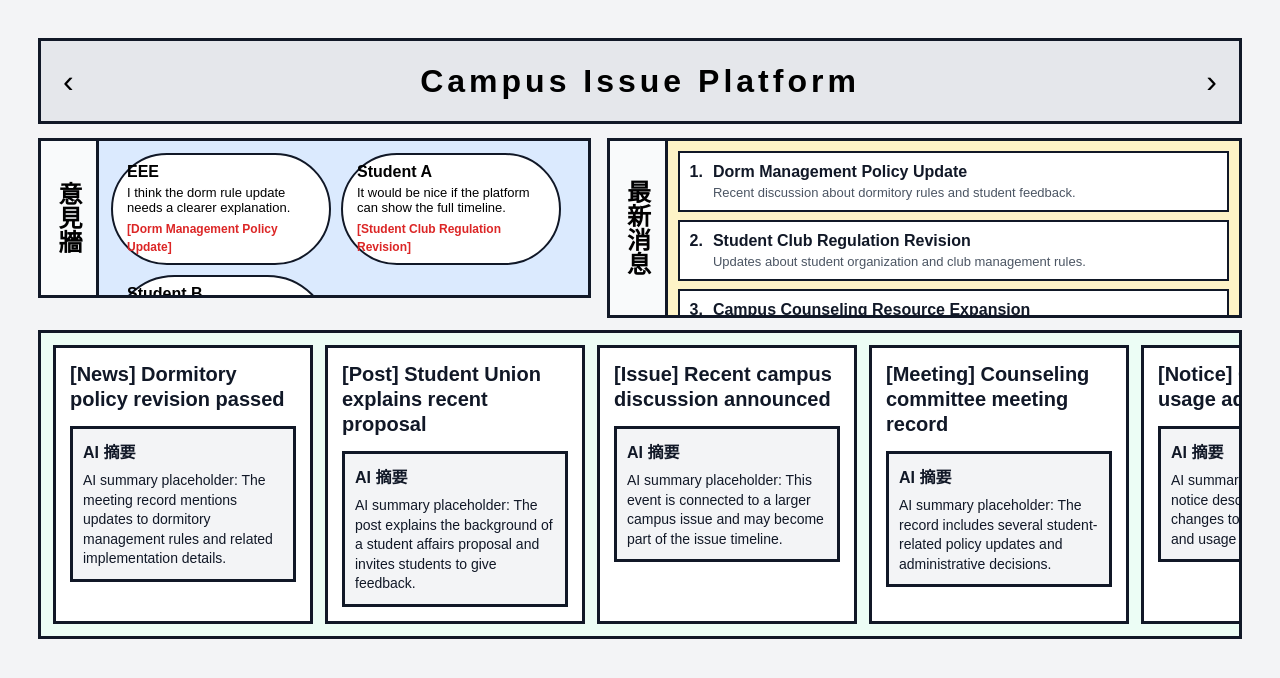
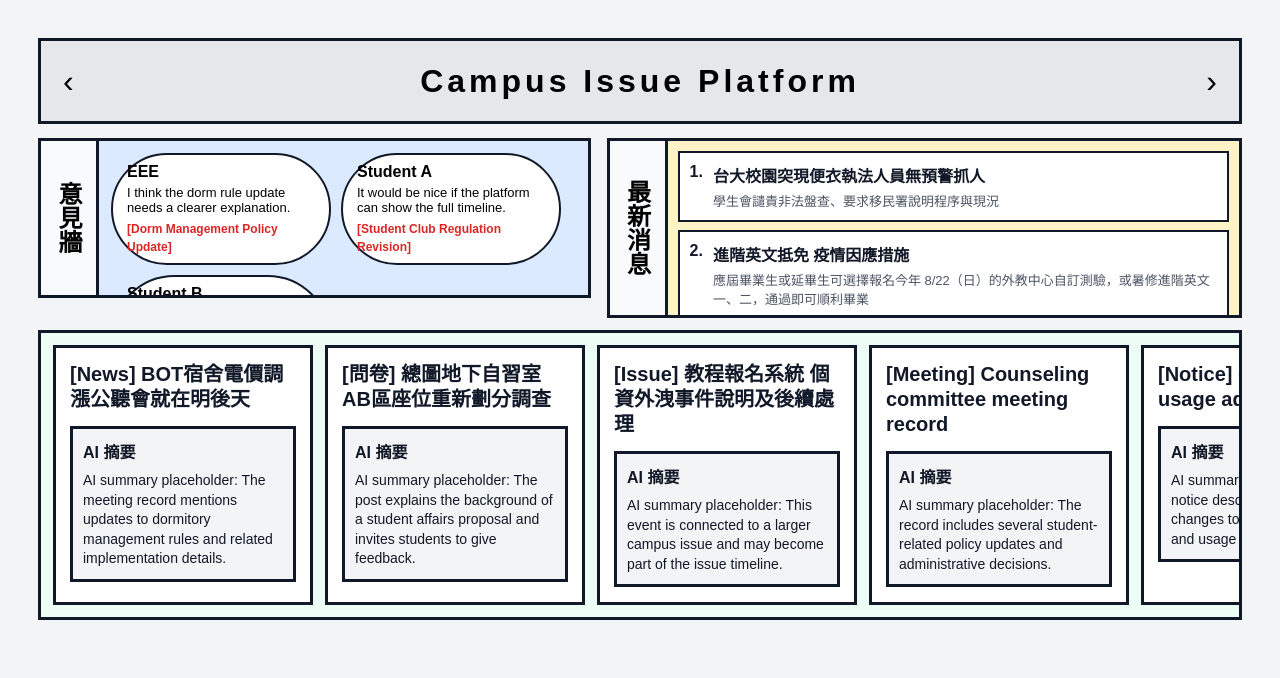
Before and after one commit to megumin0507/Campus_Issue_Platform, a React (Vite) app in the folder apps/frontend/: page / in a window 1280 px wide. Shown: the top 678 px of the page. Built offline with nearby package versions, Linux system fonts and the light colour scheme.

Commit message:
“message”

```diff
--- a/apps/frontend/src/pages/HomePage.tsx
+++ b/apps/frontend/src/pages/HomePage.tsx
@@ -22,18 +22,18 @@ type CommentPreview = {
 const pseudoIssues: IssuePreview[] = [
   {
     id: "issue-001",
-    title: "Dorm Management Policy Update",
-    description: "Recent discussion about dormitory rules and student feedback.",
+    title: "台大校園突現便衣執法人員無預警抓人",
+    description: "學生會譴責非法盤查、要求移民署說明程序與現況",
   },
   {
     id: "issue-002",
-    title: "Student Club Regulation Revision",
-    description: "Updates about student organization and club management rules.",
+    title: "進階英文抵免 疫情因應措施",
+    description: "應屆畢業生或延畢生可選擇報名今年 8/22（日）的外教中心自訂測驗，或暑修進階英文一、二，通過即可順利畢業",
   },
   {
     id: "issue-003",
-    title: "Campus Counseling Resource Expansion",
-    description: "Discussion about improving student support resources.",
+    title: "椰林大道與周邊交通改善提案",
+    description: "將在四月底的交通委員會，提出短、中、長期、以及其他周邊改善計畫，歡迎同學提供我們更多意見與想法",
   },
   {
     id: "issue-004",
@@ -50,19 +50,19 @@ const pseudoIssues: IssuePreview[] = [
 const pseudoEvents: EventPreview[] = [
   {
     id: "event-001",
-    title: "[News] Dormitory policy revision passed",
+    title: "[News] BOT宿舍電價調漲公聽會就在明後天",
     summary:
       "AI summary placeholder: The meeting record mentions updates to dormitory management rules and related implementation details.",
   },
   {
     id: "event-002",
-    title: "[Post] Student Union explains recent proposal",
+    title: "[問卷] 總圖地下自習室AB區座位重新劃分調查",
     summary:
       "AI summary placeholder: The post explains the background of a student affairs proposal and invites students to give feedback.",
   },
   {
     id: "event-003",
-    title: "[Issue] Recent campus discussion announced",
+    title: "[Issue] 教程報名系統 個資外洩事件說明及後續處理",
     summary:
       "AI summary placeholder: This event is connected to a larger campus issue and may become part of the issue timeline.",
   },
```
